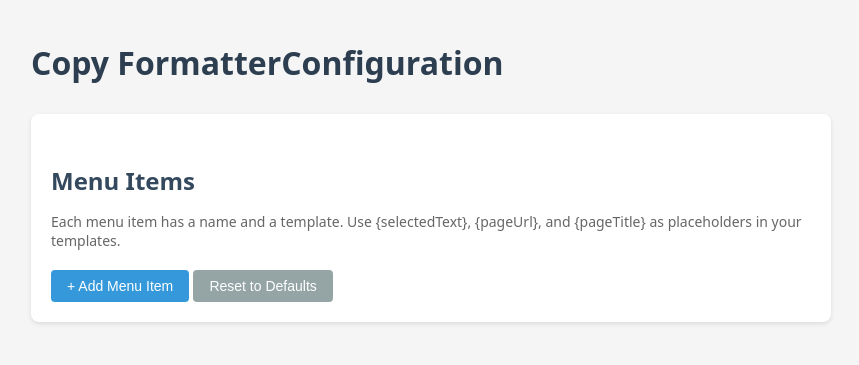
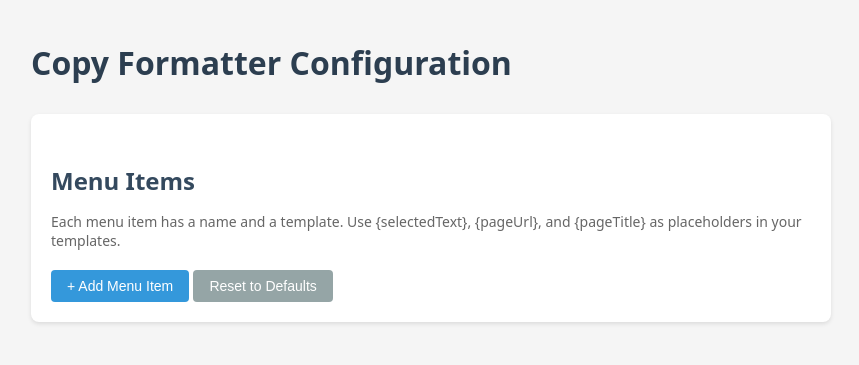
Before and after one commit to iggredible/copy-formatter, a website with bundled scripts: page src/views/options/options.html in a window 1280 px wide. Shown: the whole page, without its empty margins (209-1068 px from the left). Built offline with nearby package versions, Linux system fonts and the light colour scheme; some packages are replaced by stand-ins of ours.

Commit message:
Fix small typo

```diff
--- a/src/views/options/options.html
+++ b/src/views/options/options.html
@@ -7,7 +7,7 @@
 </head>
 <body>
   <div class="container">
-    <h1>Copy FormatterConfiguration</h1>
+    <h1>Copy Formatter Configuration</h1>
 
     <section>
       <h2>Menu Items</h2>
```
